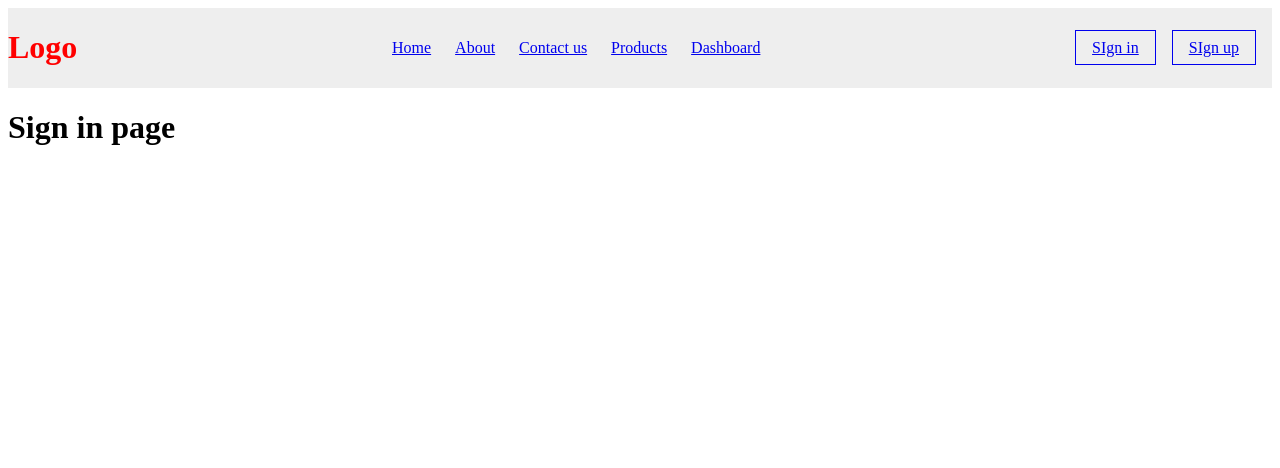
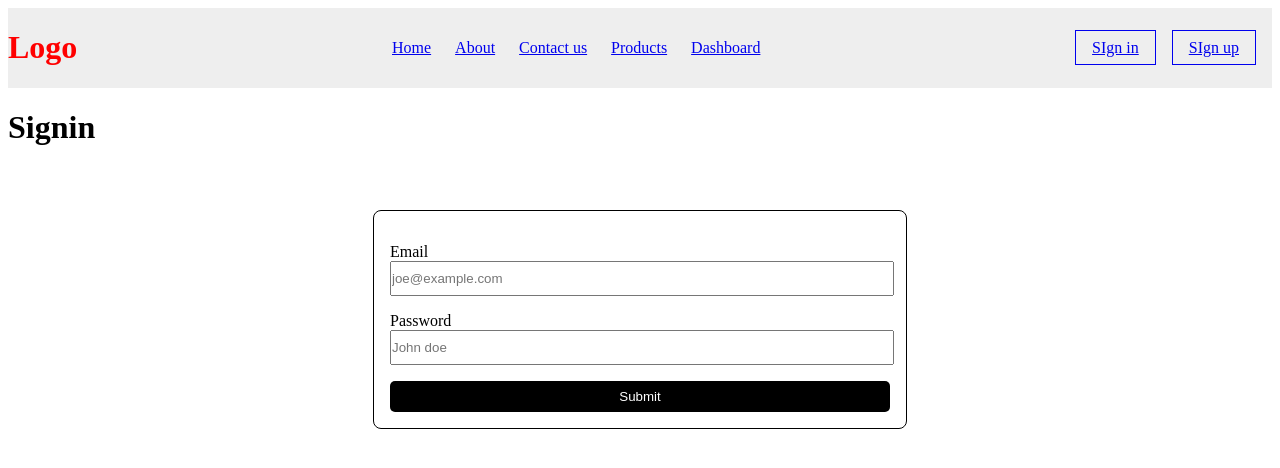
Before and after one commit to hassanabdulakeem/reactclass, a React (Vite) app: page /signin in a window 1280 px wide. Shown: the top 468 px of the page. Built offline with nearby package versions, Linux system fonts and the light colour scheme; no server answers.

Commit message:
i added something

```diff
--- a/src/pages/Signin.jsx
+++ b/src/pages/Signin.jsx
@@ -1,11 +1,85 @@
-import React from 'react'
+import { useState } from "react";
+import { useNavigate } from "react-router-dom";
+import { toast } from "sonner";
 
 const Signin = () => {
+  const [formData, setFormData] = useState({
+    email: "",
+    password: "",
+  });
+  const [signingin, setSigningin] = useState(false)
+  const baseUrl = import.meta.env.VITE_BASE_URL
+  const navigate = useNavigate()
+
+
+
+
+  // handle input
+  const handleInput = (e) => {
+    const {name, value} = e.target
+    setFormData(prev => ({...prev, [name]:value}))
+  };
+
+  // handle submit
+  const handleSubmit = async (e) => {
+    e.preventDefault();
+    setSigningin(true)
+    try {
+        const response = await fetch(`${baseUrl}/auth/signin`, {
+            method: "POST",
+            headers: {
+                "Content-Type" : "application/json"
+            },
+            body: JSON.stringify(formData)
+        })
+        const data = await response.json()
+        if(data.status === "success"){
+            toast.success(data.message)
+            navigate("/")
+        }
+
+    } catch (error) {
+        console.log(error)
+    } finally{
+        setSigningin(false)
+    }
+
+  };
+
   return (
     <div>
-      <h1>Sign in page</h1>
+      <h1>Signin</h1>
+
+      <form onSubmit={handleSubmit}>
+        <div>
+          <label htmlFor="email">Email</label>
+          <input
+            type="email"
+            name="email"
+            id="email"
+            placeholder="joe@example.com"
+            onChange={handleInput}
+          />
+        </div>
+
+
+        <div>
+          <label htmlFor="password">Password</label>
+          <input
+            type="password"
+            name="password"
+            id="password"
+            placeholder="John doe"
+            onChange={handleInput}
+          />
+        </div>
+
+        <button disabled={signingin}>
+            {signingin ? "signing in..." : "Submit"}
+        </button>
+      </form>
     </div>
-  )
-}
+  );
+};
 
-export default Signin
+export default Signin;
```
